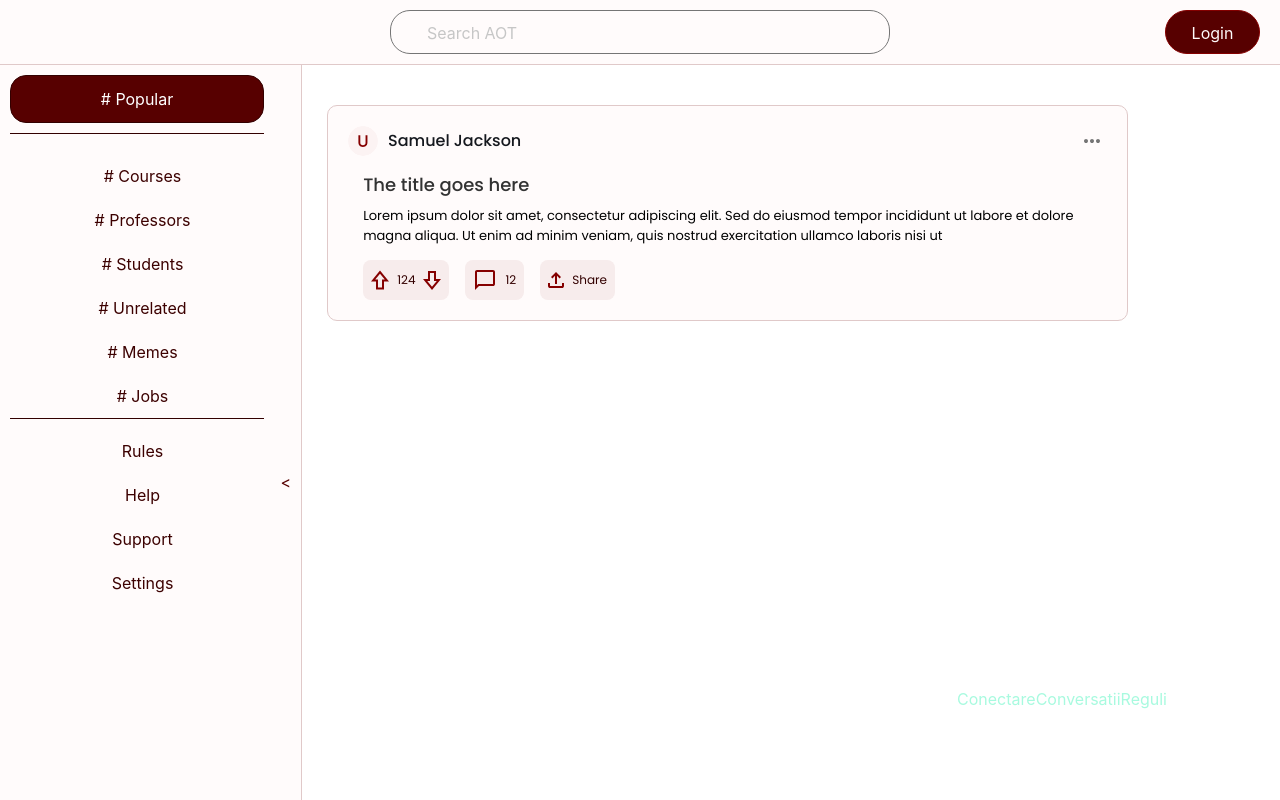
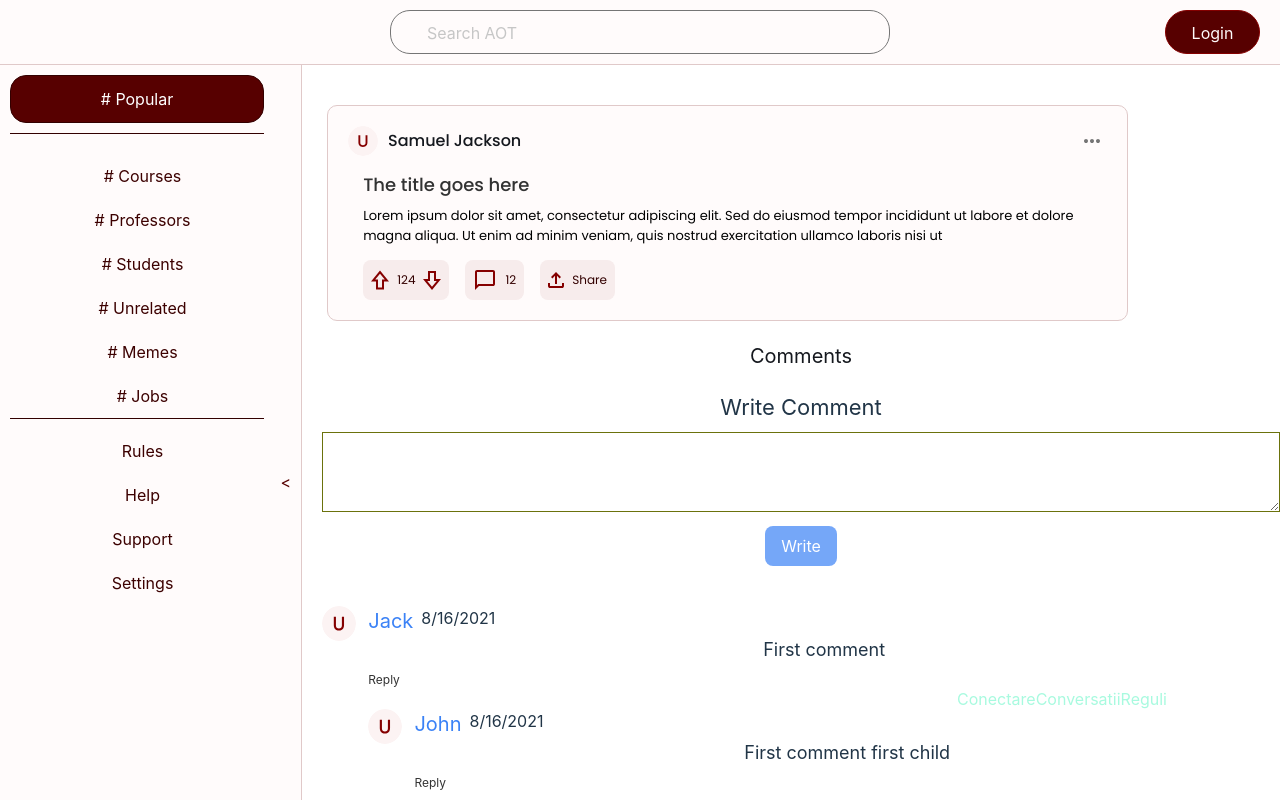
Before and after one commit to FII-2A1-2024/frontend, a React (Vite) app: page / in a window 1280 px wide. Shown: the top 800 px of the page. Built offline with nearby package versions, Linux system fonts and the light colour scheme; a web font is replaced by a local one.

Commit message:
fix: styling post component

```diff
--- a/src/components/Post/post.jsx
+++ b/src/components/Post/post.jsx
@@ -12,6 +12,8 @@ import downVotesSVG from './icons/shift_down.svg';
 import upVotesSVG from './icons/shift_up.svg';
 import commentsSVG from './icons/chat_bubble.svg';
 
+import Comments from '../comments/Comments';
+
 const Post = ({ userName, title, content, upVotesCount, commentsCount }) => {
   const [voted, setVoted] = useState(null);
 
@@ -23,6 +25,7 @@ const Post = ({ userName, title, content, upVotesCount, commentsCount }) => {
     }
   };
   return (
+    <div>
     <div className="post">
       <div className="postHeader">
 
@@ -74,6 +77,8 @@ const Post = ({ userName, title, content, upVotesCount, commentsCount }) => {
         </div>
       </div>
     </div>
+    <Comments currentUserId = "1"/>
+    </div>
   );
 };
 
--- /dev/null
+++ b/src/components/comments/Comment.jsx
@@ -0,0 +1,83 @@
+import CommentsForm from './CommentsForm';
+import './index.css';
+import UserPofile from './user_profile.svg'
+
+const Comment  = ({
+        comment,
+        replies,
+        setActiveComment,
+        activeComment,
+        updateComment,
+        currentUserId,
+        deleteComment,
+        addComment,
+        parentId =null}) => {
+  const fiveMinutes = 300000;
+  const timePassed = new Date() - new Date(comment.createdAt) > fiveMinutes;
+  const canReply = Boolean(currentUserId);
+  const canEdit = currentUserId === comment.userId && !timePassed;
+  const canDelete = currentUserId === comment.userId && !timePassed;
+  const createdAt = new Date(comment.createdAt).toLocaleDateString();
+  const isReplying =
+        activeComment &&
+        activeComment.type === "replying" &&
+        activeComment.id === comment.id;
+  const isEditing =
+        activeComment &&
+        activeComment.type === "editing" &&
+        activeComment.id === comment.id;
+  const replyId = parentId ? parentId : comment.id;
+  return (
+    <div className="comment">
+      <div className="comment-image-container">
+        <img src={UserPofile} alt="profile" />
+      </div>
+      <div className="comment-right-part">
+        <div className="comment-content">
+          <div className="comment-author">{comment.username}</div>
+          <div>{createdAt}</div>
+        </div>
+        {!isEditing && <div className="comment-text">{comment.body}</div>}
+        {isEditing && (
+          <CommentsForm
+           submitLabel="Update"
+           hasCancelButton
+           initialText={comment.body}
+           handleSubmit={(text) => updateComment(text, comment.id)} handleCancel={() => setActiveComment(null)}
+           />
+        )}
+        <div className="comment-actions">
+          {canReply && <div className="comment-action" onClick={() => setActiveComment({id:comment.id, type:"replying"})}>Reply</div>}
+
+          {canEdit && <div className="comment-action" onClick={() => setActiveComment({id:comment.id, type:"editing"})}>Edit</div>}
+
+          {canDelete && <div className="comment-action" onClick={() => deleteComment(comment.id)}>Delete</div>}
+        </div>
+        {isReplying && (
+          <CommentsForm
+              submitLabel="Reply"
+              handleSubmit={(text) => addComment(text, replyId)}/>
+        )}
+        {replies.length > 0 && (
+          <div className="replies">
+            {replies.map(reply => (
+              <Comment
+              comment={reply}
+              key={reply.id}
+              replies={[]}
+              currentUserId = {currentUserId}
+              activeComment={activeComment}
+              setActiveComment={setActiveComment}
+              deleteComment={deleteComment}
+              updateComment={updateComment}
+              addComment={addComment}
+              parentId={comment.id}/>
+            ))}
+          </div>
+        )}
+      </div>
+    </div>
+  );
+};
+
+export default Comment
--- /dev/null
+++ b/src/components/comments/Comments.jsx
@@ -0,0 +1,82 @@
+import {useState, useEffect} from "react";
+import {getComments as getCommentsApi, createComment as createCommentApi, updateComment as updateCommentApi} from "./api";
+import Comment from './Comment';
+import { deleteComment as deleteCommentApi } from "./api";
+import CommentsForm from './CommentsForm'
+
+const Comments  =({currentUserId}) => {
+  const [backendComments, setBackendComments] = useState([]);
+  const [activeComment, setActiveComment] = useState(null);
+
+  const rootComments = backendComments.filter(backendComment => backendComment.parentId === null); //toate comentariile care nu-s reply-uri
+
+  const getReplies = (commentId) => {
+    return backendComments.filter(backendComment => backendComment.parentId === commentId).sort(
+      (a, b) => new Date(a.createdAt).getTime() - new Date(b.createdAt).getTime()
+    );
+  };
+
+  const addComment = (text, parentId) => {
+      console.log("AddComment", text, parentId);
+      createCommentApi(text, parentId).then(comment => {
+        setBackendComments([comment, ...backendComments]);
+        setActiveComment(null);
+      });
+  };
+
+  const deleteComment = (commentId) => {
+      if (window.confirm('Are you sure that you want to rremove comment?')) {
+        deleteCommentApi(commentId).then(() => {
+          const updatedBackendComments = backendComments.filter(backendComment =>backendComment.id !== commentId);
+          setBackendComments(updatedBackendComments);
+        });
+      }
+  };
+
+  const updateComment = (text, commentId) => {
+    updateCommentApi(text, commentId).then(() => {
+      const updatedBackendComments = backendComments.map(backendComment => {
+        if (backendComment.id === commentId) {
+            return {...backendComment, body: text};
+        }
+        return backendComment;
+      });
+      setBackendComments(updatedBackendComments);
+      setActiveComment(null);
+    });
+  }
+
+  console.log('backendComments', backendComments);
+
+  useEffect(() => {
+    getCommentsApi().then(data => {
+      setBackendComments(data);
+    })
+  }, []);
+  return (
+    <div className = "comments">
+      <h3 className="comments-title">Comments</h3>
+      <div className="comment-form-title">
+        Write Comment
+      </div>
+      <CommentsForm submitLabel="Write" handleSubmit={addComment}/>
+      <div className="comments-container">
+        {rootComments.map(rootComment => (
+          <Comment
+            key = {rootComment.id}
+            comment={rootComment}
+            replies={getReplies(rootComment.id)}
+            currentUserId={currentUserId}
+            deleteComment={deleteComment}
+            updateComment={updateComment}
+            activeComment ={activeComment}
+            setActiveComment={setActiveComment}
+            addComment={addComment}/>
+        )
+      )}
+      </div>
+    </div>
+  );
+};
+
+export default Comments
--- /dev/null
+++ b/src/components/comments/CommentsForm.jsx
@@ -0,0 +1,30 @@
+import { useState } from "react";
+
+const CommentsForm  = ({
+  handleSubmit,
+  submitLabel,
+  hasCancelButton= false,
+  initialText='',
+  handleCancel
+}) => {
+  const [text, setText] = useState(initialText);
+  const isTextareaDisabled = text.length === 0;
+  const onSubmit = event => {
+    event.preventDefault();
+    handleSubmit(text);
+    setText("");
+  }
+  return (
+    <form onSubmit={onSubmit}>
+      <textarea className="comment-form-textarea" value={text} onChange={(e) => setText(e.target.value)}/>
+      <button className="comment-form-button" disabled={isTextareaDisabled}>{submitLabel}</button>
+      {hasCancelButton && (
+        <button type ="button"
+        className="comment-form-button comment-form-cancel-button" onClick={handleCancel}>Cancel</button>
+      )}
+    </form>
+
+  );
+};
+
+export default CommentsForm
--- /dev/null
+++ b/src/components/comments/api.jsx
@@ -0,0 +1,55 @@
+export const getComments = async () => {
+  return [
+    {
+      id: "1",
+      body: "First comment",
+      username: "Jack",
+      userId: "1",
+      parentId: null,
+      createdAt: "2021-08-16T23:00:33.010+02:00",
+    },
+    {
+      id: "2",
+      body: "Second comment",
+      username: "John",
+      userId: "2",
+      parentId: null,
+      createdAt: "2021-08-16T23:00:33.010+02:00",
+    },
+    {
+      id: "3",
+      body: "First comment first child",
+      username: "John",
+      userId: "2",
+      parentId: "1",
+      createdAt: "2021-08-16T23:00:33.010+02:00",
+    },
+    {
+      id: "4",
+      body: "Second comment second child",
+      username: "John",
+      userId: "2",
+      parentId: "2",
+      createdAt: "2021-08-16T23:00:33.010+02:00",
+    },
+  ];
+};
+
+export const createComment = async (text, parentId = null) => {
+  return {
+    id: Math.random().toString(36).substr(2, 9),
+    body: text,
+    parentId,
+    userId: "1",
+    username: "John",
+    createdAt: new Date().toISOString(),
+  };
+};
+
+export const updateComment = async (text) => {
+  return { text };
+};
+
+export const deleteComment = async () => {
+  return {};
+};
--- /dev/null
+++ b/src/components/comments/index.css
@@ -0,0 +1,97 @@
+.comments {
+  margin-top: 20px;
+}
+
+.comments-title {
+  font-size: 30px;
+  margin-bottom: 20px;
+}
+
+.comments-container {
+  margin-top: 40px;
+}
+
+.comment-form-title {
+  font-size: 22px;
+}
+
+.comment-form-textarea {
+  width: 100%;
+  height: 80px;
+  margin-bottom: 8px;
+  margin-top: 8px;
+  border: 1px solid rgb(107, 114, 12);
+}
+
+.comment-form-button {
+  font-size: 16px;
+  padding: 8px 16px;
+  background: rgb(59, 130, 246);
+  border-radius: 8px;
+  color: white;
+}
+
+.comment-form-button:hover:enabled {
+  cursor: pointer;
+  background: rgb(37, 99, 235);
+}
+
+.comment-form-button:disabled {
+  opacity: 0.7;
+  cursor: default;
+}
+
+.comment-form-cancel-button {
+  margin-left: 10px;
+}
+
+.comment {
+  display: flex;
+  margin-bottom: 28px;
+}
+
+.comment-image-container {
+  margin-right: 12px;
+}
+
+.comment-image-container img {
+  border-radius: 50px;
+}
+
+.comment-right-part {
+  width: 100%;
+}
+
+.comment-content {
+  display: flex;
+}
+
+.comment-author {
+  margin-right: 8px;
+  font-size: 20px;
+  color: rgb(59, 130, 246);
+}
+
+.comment-text {
+  font-size: 18px;
+}
+
+.comment-actions {
+  display: flex;
+  font-size: 12px;
+  color: rgb(51, 51, 51);
+  cursor: pointer;
+  margin-top: 8px;
+}
+
+.comment-action {
+  margin-right: 8px;
+}
+
+.comment-action:hover {
+  text-decoration: underline;
+}
+
+.replies {
+  margin-top: 20px;
+}
```
Also changed, not shown: src/components/comments/user_profile.svg (added).
